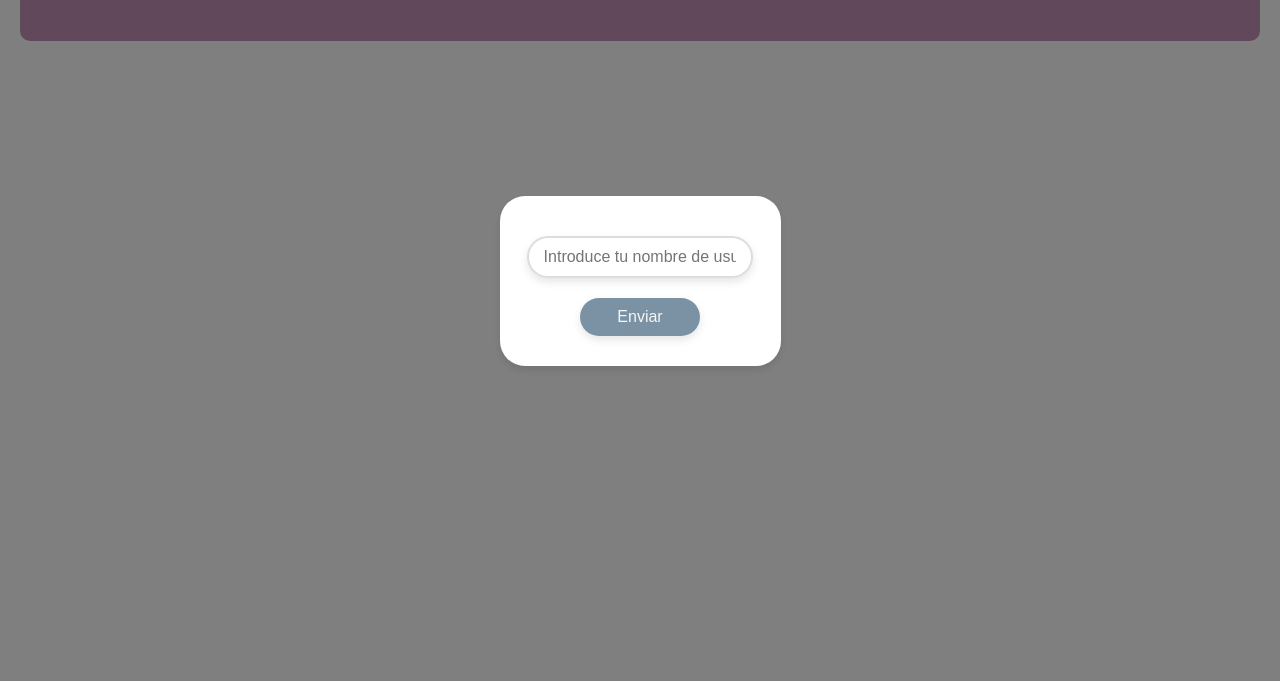
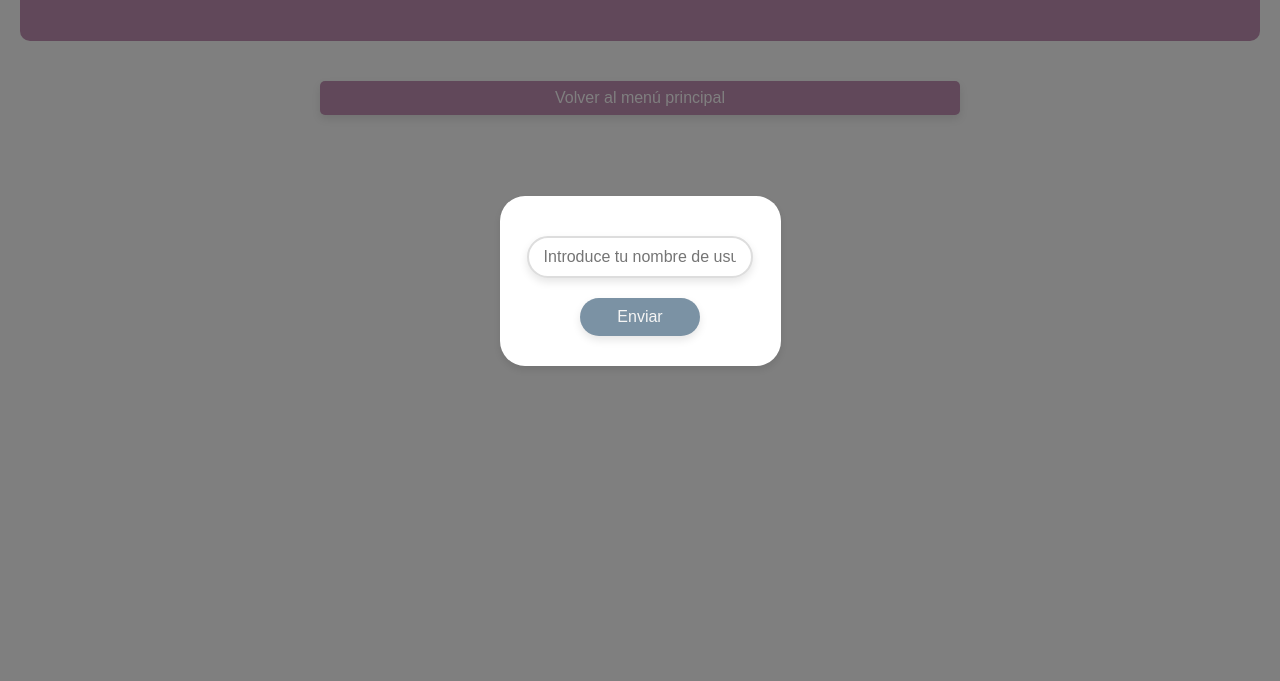
Before and after one commit to FRANCISCOJESUS1980/memorygame, a website built with Vite: page index.html in a window 1280 px wide. Shown: the part 119-800 px from the top of the page. Built offline with nearby package versions, Linux system fonts and the light colour scheme.

Commit message:
feat metiendo boton volver Menu principal

```diff
--- a/main.js
+++ b/main.js
@@ -4,6 +4,7 @@ import {
   iniciarJuego
 } from './public/assets/componentes/utils.js'
 import { setupGame } from './public/assets/componentes/game.js'
+import './public/assets/componentes/btnvolverMenuPrin.js'
 
 if (!localStorage.getItem('usuario')) {
   pedirNombreDeUsuario(iniciarJuego)
--- a/main.scss
+++ b/main.scss
@@ -1,5 +1,6 @@
 @import './public/assets/componentes/utils.scss';
 @import './public/assets/componentes/game.scss';
+@import './public/assets/componentes/btnvolverMenuPrin.scss';
 
 :root {
   --primary-color: whitesmoke;
--- /dev/null
+++ b/public/assets/componentes/btnvolverMenuPrin.js
@@ -0,0 +1,8 @@
+const backToMenuBtn = document.createElement('button')
+backToMenuBtn.id = 'backToMenuBtn'
+backToMenuBtn.textContent = 'Volver al menú principal'
+document.body.appendChild(backToMenuBtn)
+
+backToMenuBtn.addEventListener('click', () => {
+  window.location.href = 'https://proyecto5-1.vercel.app'
+})
--- /dev/null
+++ b/public/assets/componentes/btnvolverMenuPrin.scss
@@ -0,0 +1,14 @@
+#backToMenuBtn {
+  padding: 0.5rem 1rem;
+  border: none;
+  border-radius: 5px;
+  background-color: var(--primary-bg-color);
+  color: white;
+  cursor: pointer;
+  transition: background-color 0.3s;
+  margin-bottom: 50px;
+}
+
+#backToMenuBtn:hover {
+  background-color: #3a1c71;
+}
```
